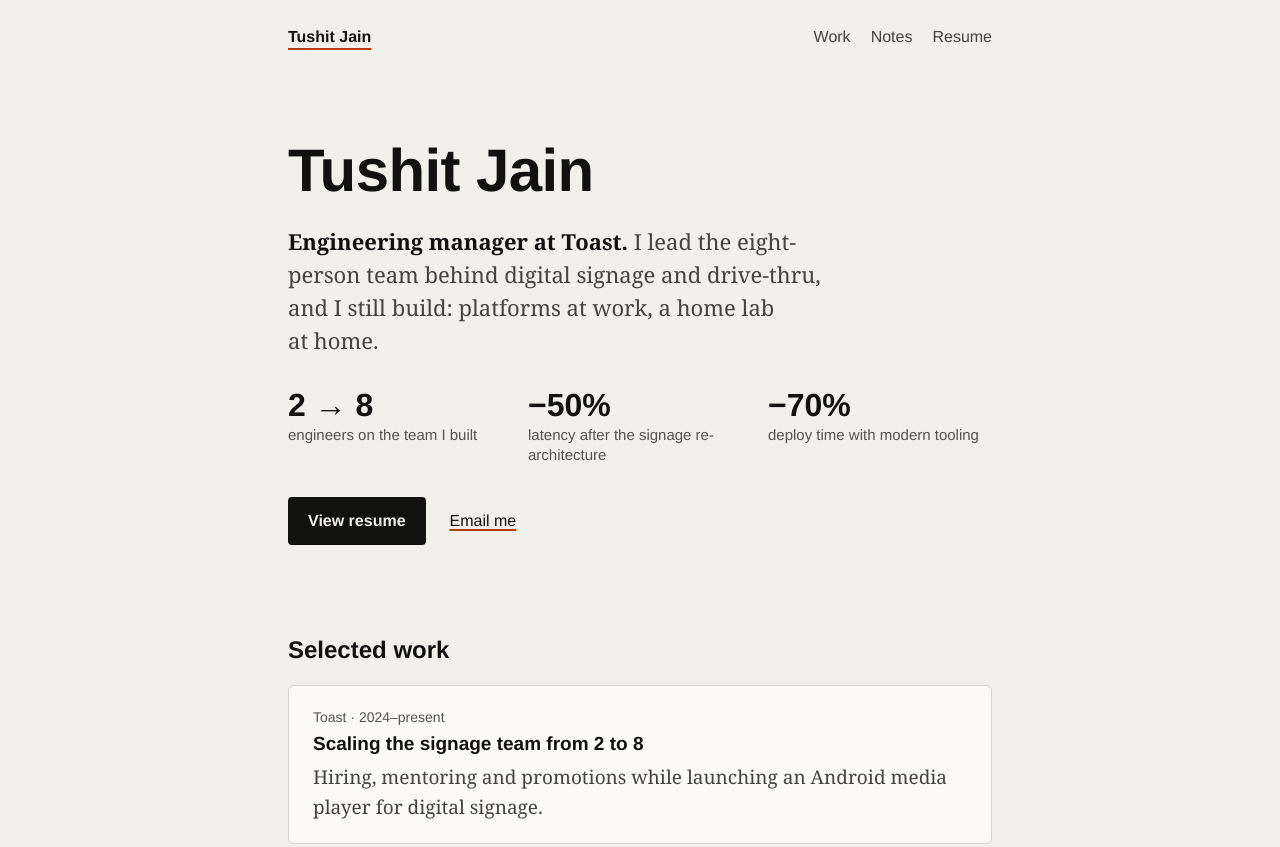
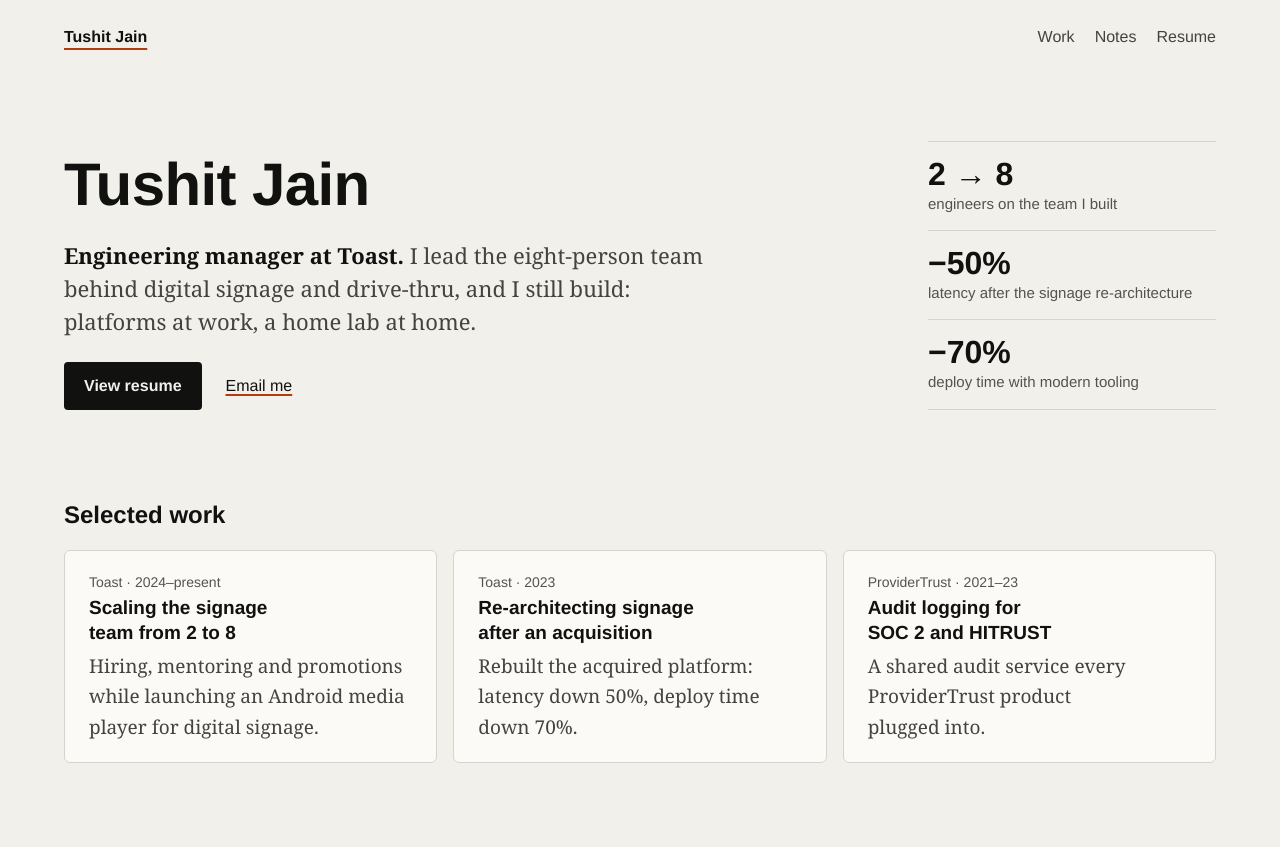
Before and after one commit to tushitj/tushitj.github.io, an Astro site: page / in a window 1280 px wide. Shown: the top 847 px of the page. Built offline with nearby package versions, Linux system fonts and the light colour scheme; Astro itself is replaced by a stand-in of ours.

Commit message:
Use the full width on large screens
- Widen the frame to 72rem; cap running text at a 40rem measure.
- Hero: intro and actions on the left, result stats in a side column.
- Selected work cards and How I work principles sit in rows.
- Resume: dates in a left column beside each role.

Co-Authored-By: Claude Opus 5.5 <noreply@anthropic.com>

```diff
--- a/src/pages/index.astro
+++ b/src/pages/index.astro
@@ -48,11 +48,17 @@ const lab = [
 
 <Base ogType="profile">
   <section class="hero" aria-labelledby="hero-name">
-    <h1 id="hero-name">Tushit Jain</h1>
-    <p class="intro">
-      <strong>Engineering manager at Toast.</strong> I lead the eight-person team behind digital signage and
-      drive-thru, and I still build: platforms at work, a home lab at home.
-    </p>
+    <div class="hero-main">
+      <h1 id="hero-name">Tushit Jain</h1>
+      <p class="intro">
+        <strong>Engineering manager at Toast.</strong> I lead the eight-person team behind digital signage and
+        drive-thru, and I still build: platforms at work, a home lab at home.
+      </p>
+      <div class="actions">
+        <a class="button" href="/resume/">View resume</a>
+        <a href="mailto:tushitjain@gmail.com">Email me</a>
+      </div>
+    </div>
     <ul class="stats">
       {
         stats.map((s) => (
@@ -63,10 +69,6 @@ const lab = [
         ))
       }
     </ul>
-    <div class="actions">
-      <a class="button" href="/resume/">View resume</a>
-      <a href="mailto:tushitjain@gmail.com">Email me</a>
-    </div>
   </section>
 
   <section id="work" class="section" aria-labelledby="work-h">
--- a/src/pages/notes/[...id].astro
+++ b/src/pages/notes/[...id].astro
@@ -25,7 +25,7 @@ const { title, description, date, tag, cover, coverAlt } = note.data;
     </header>
     {
       cover && (
-        <Image src={cover} alt={coverAlt ?? ""} widths={[480, 704, 1056, 1408]} sizes="(min-width: 47rem) 44rem, 100vw" layout="full-width" loading="eager" fetchpriority="high" />
+        <Image src={cover} alt={coverAlt ?? ""} widths={[640, 1152, 1728, 2304]} sizes="(min-width: 75rem) 72rem, 100vw" layout="full-width" loading="eager" fetchpriority="high" />
       )
     }
     <div class="prose">
--- a/src/styles/global.css
+++ b/src/styles/global.css
@@ -1,5 +1,5 @@
-/* Calm version of design V: one reading column, two typefaces,
-   whitespace instead of rules, one orange accent used sparingly. */
+/* Calm version of design V: a wide frame with side-by-side blocks, text
+   capped at a readable measure, two typefaces, one orange accent. */
 
 :root {
   color-scheme: light;
@@ -16,7 +16,8 @@
   --font-ui: "Archivo Variable", "Helvetica Neue", Arial, system-ui, sans-serif;
   --font-body: "Newsreader Variable", Georgia, "Times New Roman", serif;
 
-  --column: 44rem;
+  --column: 72rem;  /* page frame */
+  --measure: 40rem; /* max width for running text */
   --gutter: 1.25rem;
   --section-gap: clamp(3.5rem, 2.5rem + 4vw, 6rem);
 }
@@ -243,9 +244,32 @@ main:focus {
 /* ---------- Hero ---------- */
 
 .hero {
+  display: grid;
+  gap: 2rem 4rem;
+  align-items: end;
+}
+
+.hero-main {
   display: flex;
   flex-direction: column;
   gap: 1.5rem;
+}
+
+@media (min-width: 60rem) {
+  .hero {
+    grid-template-columns: minmax(0, 1fr) 18rem;
+  }
+
+  .hero .stats {
+    grid-template-columns: 1fr;
+    gap: 0;
+    border-block-start: 1px solid var(--line);
+  }
+
+  .hero .stats li {
+    padding-block: 1rem;
+    border-block-end: 1px solid var(--line);
+  }
 }
 
 .hero h1 {
@@ -261,7 +285,7 @@ main:focus {
   font-size: 1.375rem;
   line-height: 1.5;
   color: var(--ink-2);
-  max-inline-size: 36rem;
+  max-inline-size: var(--measure);
 }
 
 .hero .intro strong {
@@ -275,7 +299,7 @@ main:focus {
   display: grid;
   grid-template-columns: repeat(auto-fit, minmax(min(6rem, 100%), 1fr));
   gap: 1rem;
-  margin: 0.5rem 0;
+  margin: 0;
 }
 
 .stats li {
@@ -331,9 +355,9 @@ main:focus {
   margin: 0;
   padding: 0;
   list-style: none;
-  display: flex;
-  flex-direction: column;
-  gap: 1.25rem;
+  display: grid;
+  grid-template-columns: repeat(auto-fit, minmax(min(16rem, 100%), 1fr));
+  gap: 1.5rem 2.5rem;
 }
 
 .principles strong {
@@ -353,9 +377,13 @@ main:focus {
   margin: 0;
   padding: 0;
   list-style: none;
-  display: flex;
-  flex-direction: column;
-  gap: 0.75rem;
+  display: grid;
+  grid-template-columns: repeat(auto-fit, minmax(min(18rem, 100%), 1fr));
+  gap: 1rem;
+}
+
+.cards > li {
+  display: grid;
 }
 
 .card {
@@ -428,6 +456,7 @@ main:focus {
 /* ---------- Notes list ---------- */
 
 .note-list {
+  max-inline-size: var(--measure);
   margin: 0;
   padding: 0;
   list-style: none;
@@ -461,6 +490,7 @@ main:focus {
 }
 
 .empty {
+  max-inline-size: var(--measure);
   margin: 0;
   color: var(--ink-2);
 }
@@ -495,6 +525,7 @@ main:focus {
 }
 
 .article-head {
+  max-inline-size: 48rem;
   display: flex;
   flex-direction: column;
   gap: 0.75rem;
@@ -512,6 +543,10 @@ main:focus {
   font-size: 1rem;
   text-decoration: none;
   color: var(--ink-2);
+}
+
+.prose {
+  max-inline-size: var(--measure);
 }
 
 .prose > :first-child {
@@ -578,6 +613,24 @@ main:focus {
   scroll-margin-block-start: 1.5rem;
 }
 
+@media (min-width: 60rem) {
+  .role {
+    display: grid;
+    grid-template-columns: 12rem minmax(0, var(--measure));
+    column-gap: 3rem;
+  }
+
+  .role > * {
+    grid-column: 2;
+  }
+
+  .role > .note-meta {
+    grid-column: 1;
+    grid-row: 1 / span 3;
+    padding-block-start: 0.2rem;
+  }
+}
+
 .role h3 {
   font-weight: 600;
   font-size: 1.1875rem;
```
